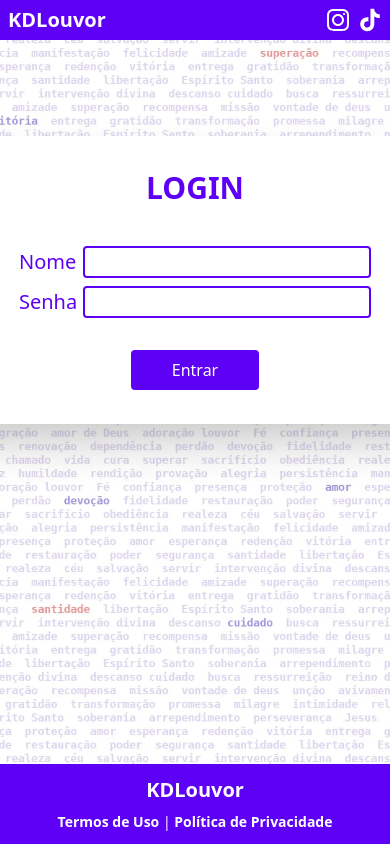
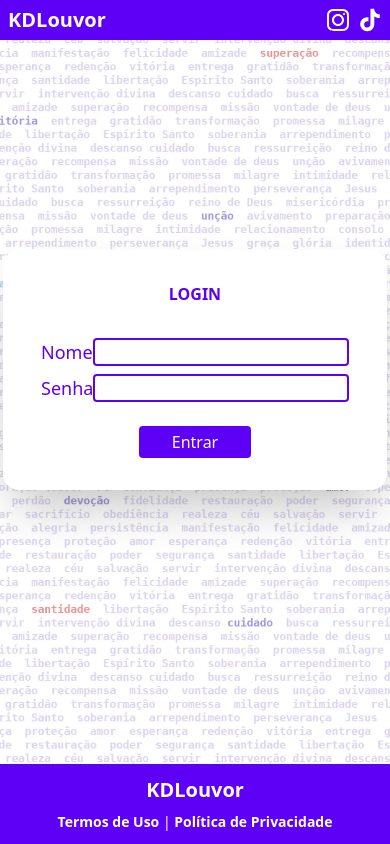
Before and after one commit to DaviFaustino/proper-praise-front, a Nuxt app: page /login in a window 390 px wide. Built offline with nearby package versions, Linux system fonts and the light colour scheme.

Commit message:
style: add responsive design to the login page

```diff
--- a/app/pages/login.vue
+++ b/app/pages/login.vue
@@ -27,20 +27,22 @@ function requestLogin() {
 </script>
 
 <template>
-    <div class="flex flex-col items-center justify-center h-[18rem] w-[32rem] mt-24 bg-white rounded-2xl shadow-2xl">
-        <span class="mb-10 text-3xl text-[#5D00F5] font-bold">LOGIN</span>
+    <div class="flex flex-col justify-center flex-grow">
+        <div class="flex flex-col items-center justify-center h-60 md:h-[18rem] w-96 mb-36 mt-20 md:w-[32rem] bg-white rounded-2xl shadow-2xl">
+            <span class="mb-8 md:mb-10 text-2lx md:text-3xl text-[#5D00F5] font-bold">LOGIN</span>
 
-        <form @submit.prevent="requestLogin" class="flex flex-col">
-            <div class="flex items-center space-x-2">
-                <label class="text-xl text-[#5D00F5] w-14">Nome</label>
-                <input type="text" v-model="username" class="h-8 w-72 p-2 border-2 border-[#5D00F5] rounded">
-            </div>
-            <div class="flex mt-2 items-center space-x-2">
-                <label class="text-xl text-[#5D00F5] w-14">Senha</label>
-                <input type="password" v-model="password" class="h-8 w-72 p-2 border-2 border-[#5D00F5] rounded">
-            </div>
+            <form @submit.prevent="requestLogin" class="flex flex-col text-[#5D00F5]">
+                <div class="flex items-center space-x-2">
+                    <label class="text-lg md:text-xl w-11 md:w-12">Nome</label>
+                    <input type="text" v-model="username" class="h-7 w-64 p-2 border-2 border-[#5D00F5] rounded">
+                </div>
+                <div class="flex mt-2 items-center space-x-2">
+                    <label class="text-lg md:text-xl w-11 md:w-12">Senha</label>
+                    <input type="password" v-model="password" class="h-7 w-64 p-2 border-2 border-[#5D00F5] rounded">
+                </div>
 
-            <button type="submit" class="h-10 w-32 mt-8 bg-[#5D00F5] text-white rounded self-center">Entrar</button>
-        </form>
+                <button type="submit" class="h-8 md:h-10 w-28 md:w-32 mt-6 md:mt-8 bg-[#5D00F5] text-white md:text-lg rounded self-center">Entrar</button>
+            </form>
+        </div>
     </div>
 </template>
```
